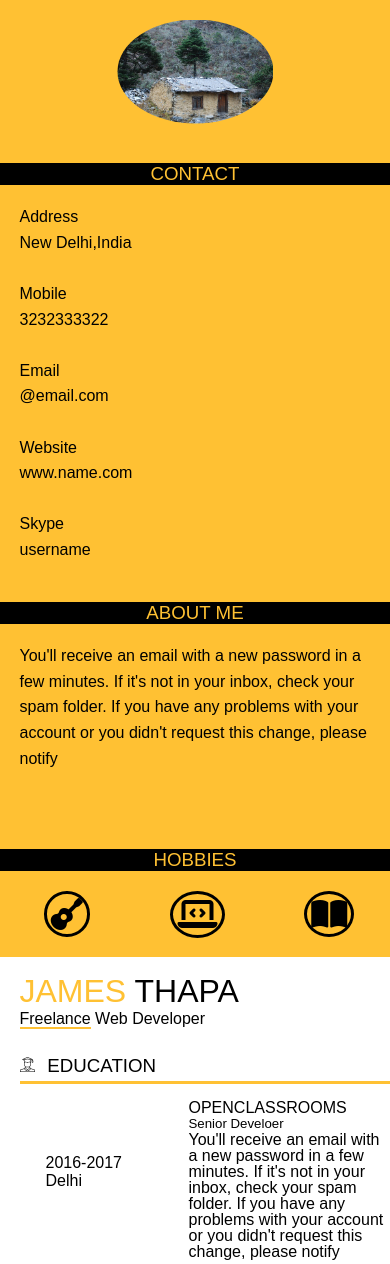
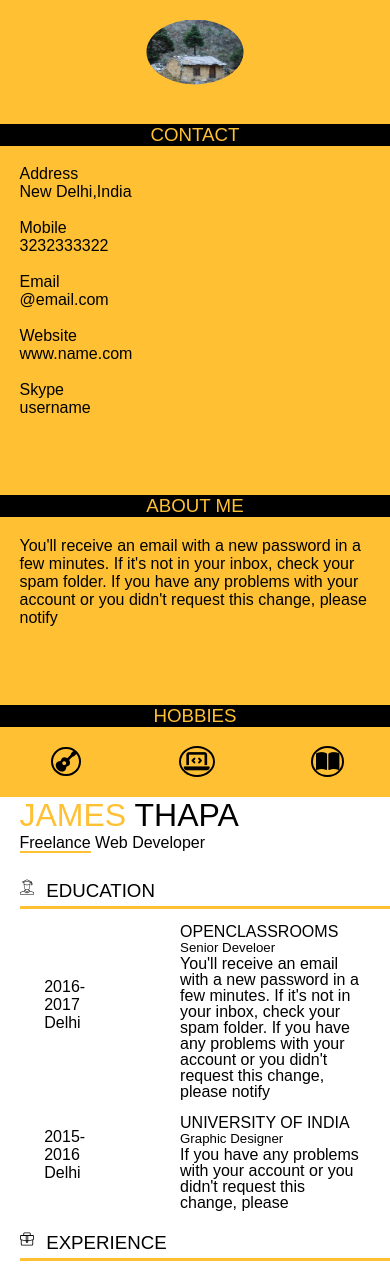
Before and after one commit to githubrai/githubrai, a plain HTML site: page project.html in a window 390 px wide. Shown: the top 1264 px of the page. Drawn offline with Linux system fonts and the light colour scheme.

Commit message:
Add files via upload

```diff
--- a/project.html
+++ b/project.html
@@ -58,10 +58,10 @@
                 <p><span class="line">Freelance</span> Web Developer</p>
             </div>
             <div class="education">
-                <div class="qualification">
-                    <img src="student (1).svg">
+                <section class="qualification">
+                    <img class="icon" src="student (1).svg">
                     <h3>EDUCATION</h3>
-                </div>
+                </section>
                 <div class="flex">
                     <div class="date">
                         <p>2016-2017 Delhi</p>
@@ -91,10 +91,10 @@
                     </div>
                 </div>
             </div>
-            <div class="qualification">
-                <img src="bag.svg">
+            <section class="qualification">
+                <img class="icon" src="bag.svg">
                 <h3>EXPERIENCE</h3>
-            </div>
+            </section>
             <div class="flex">
                 <div class="date">
                     <p>March 2018 - Current</p>
@@ -136,10 +136,10 @@
                 </div>
             </div>
             <!--Reference-->
-            <div class="qualification">
-                <img src="edit.svg">
+            <section class="qualification">
+                <img class="icon" src="edit.svg">
                 <h3>REFERENCES</h3>
-            </div>
+            </section>
             <div class="ref">
                 <div class="references">
                     <h4>WILLIAM GEORGE</h4>
--- a/style.css
+++ b/style.css
@@ -11,7 +11,6 @@
     background: #FFC133;
 }
 .column2 {
-    padding-top: 4%;
     width: 70%;
     margin-left: 5%;
 }
@@ -59,7 +58,7 @@
 }
 .profile {
    border-radius: 50%;
-   padding: 10%;
+   padding: 20%;
    display: block;
    margin-left: auto;
    margin-right: auto;
@@ -70,8 +69,7 @@
     display: flex;
     justify-content: center;
     align-items: center;
-    font-size: 150%;
-    margin: auto;
+    font-size: 130%;
 }
 .fas {
     border-radius: 50%;
@@ -100,45 +98,30 @@ h3 {
     border-color: #FFC133;
     border-width: 2px;
 }
+.icon {
+    height: 20px;
+}
 @media screen and (max-width:768px) {
     .row {
         flex-direction: column;
     }
     .column1 {
-        width: 100%;
+        width: auto;
     }
     .profile {
-        border-radius: 50%;
         padding: 5%;
-        display: block;
-        height: 10%;
+        width: 25%;
     }
-     .contact {
-        padding: 5%;
-        line-height: 1.6em
-
+    .contact {
+        padding: 5% 5% 15% 5%;
     }
     .aboutme {
         padding: 5% 5% 15% 5%;
-        line-height: 1.6em;
     }
-    .hobbies {
-        display: flex;
-        justify-content: center;
-        align-items: center;
-        font-size: 200%;
-    }
+
 }
 @media screen and (max-width: 768px) {
     .column2 {
-        width: 100%;
-    }
-    .place {
-        padding-top: 4%;
-        line-height: 1em;
-    }
-   .ref {
-        padding-top: 10px;
-        padding-bottom: 10px;
+        width: auto;
     }
 }
```
